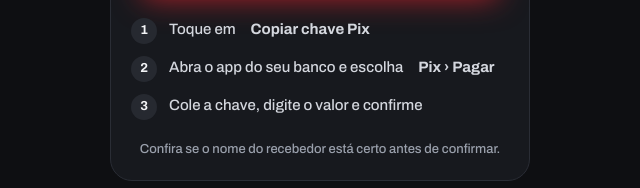
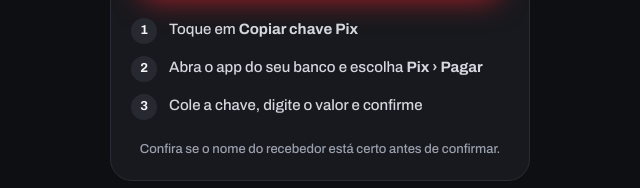
Before and after one commit to yotucroni95-droid/gugu-motos-pix, a plain HTML site: page index.html in a window 1280 px wide. Shown: the part 480-668 px from the top of the page, 320-960 px from the left. Drawn offline with nearby package versions, Linux system fonts and the light colour scheme.

Commit message:
Ajusta texto dos passos
Co-Authored-By: Claude Opus 5.5 <noreply@anthropic.com>

```diff
--- a/index.html
+++ b/index.html
@@ -60,9 +60,9 @@
     </button>
     <span class="sr" aria-live="polite" id="live"></span>
     <ol class="steps">
-      <li><b>1</b>Toque em <strong>&nbsp;Copiar chave Pix</strong></li>
-      <li><b>2</b>Abra o app do seu banco e escolha <strong>&nbsp;Pix › Pagar</strong></li>
-      <li><b>3</b>Cole a chave, digite o valor e confirme</li>
+      <li><b>1</b><span>Toque em <strong>Copiar chave Pix</strong></span></li>
+      <li><b>2</b><span>Abra o app do seu banco e escolha <strong>Pix › Pagar</strong></span></li>
+      <li><b>3</b><span>Cole a chave, digite o valor e confirme</span></li>
     </ol>
     <p class="note">Confira se o nome do recebedor está certo antes de confirmar.</p>
   </section>
```
